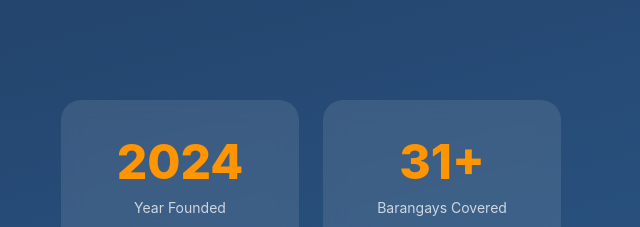
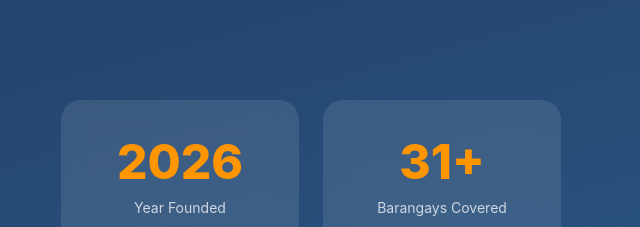
Before and after one commit to jstnafcl/taxicle-xyz, a plain HTML site: page index.html in a window 1280 px wide. Shown: the part 4344-4571 px from the top of the page, 609-1249 px from the left. Drawn offline with Linux system fonts and the light colour scheme.

Commit message:
Update index.html

```diff
--- a/index.html
+++ b/index.html
@@ -2070,7 +2070,7 @@
                 </div>
                 <div style="display:grid;grid-template-columns:1fr 1fr;gap:24px;">
                     <div style="background:rgba(255,255,255,0.1);border-radius:20px;padding:32px 24px;text-align:center;backdrop-filter:blur(10px);">
-                        <div style="font-size:48px;font-weight:800;color:#ff9500;">2024</div>
+                        <div style="font-size:48px;font-weight:800;color:#ff9500;">2026</div>
                         <div style="font-size:14px;color:rgba(255,255,255,0.75);margin-top:8px;">Year Founded</div>
                     </div>
                     <div style="background:rgba(255,255,255,0.1);border-radius:20px;padding:32px 24px;text-align:center;backdrop-filter:blur(10px);">
```
